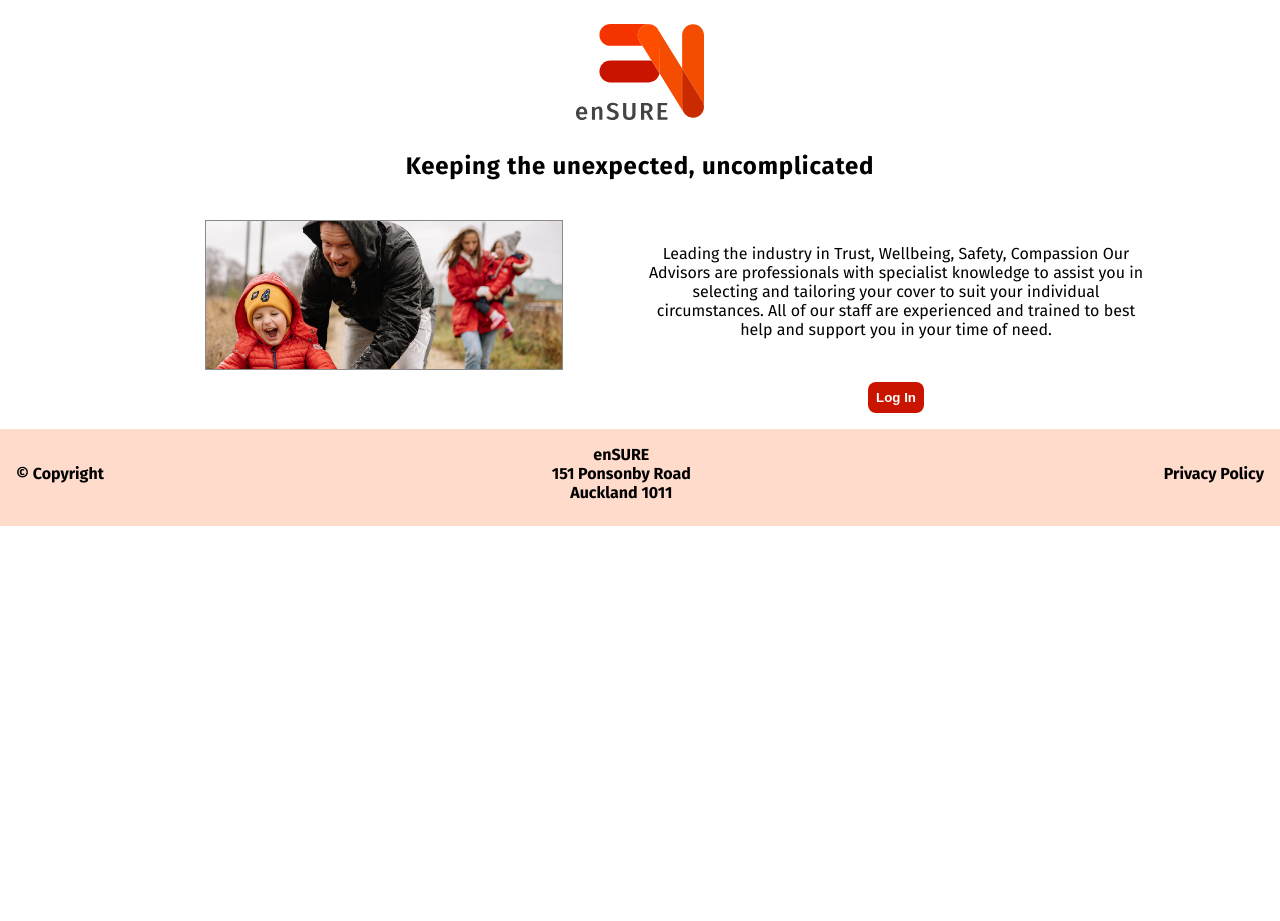
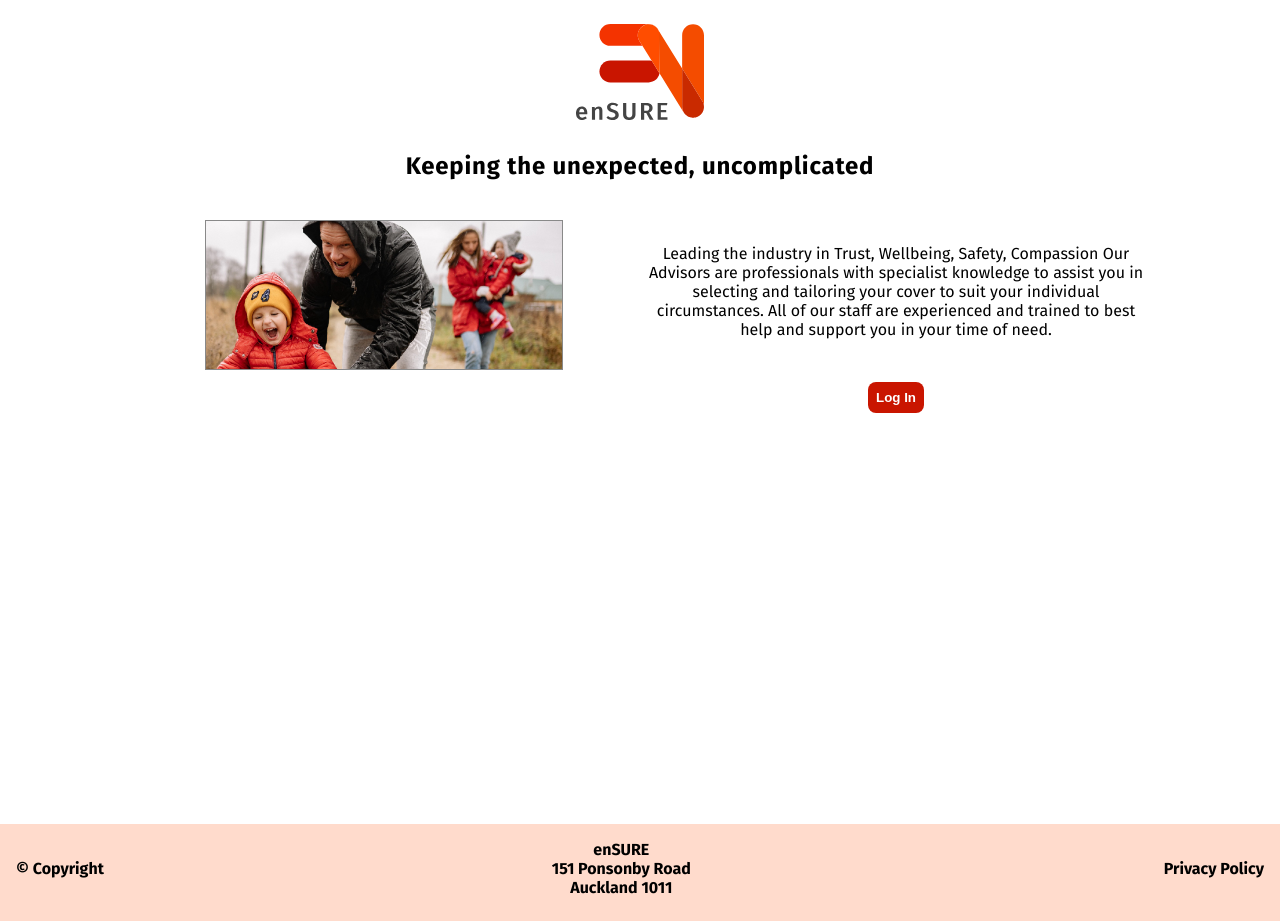
Before and after one commit to oliverEddy/claims-form, a React (Create React App) app in the folder client/: page / in a window 1280 px wide. Before the commit the page ends 800 px from the top, so only its background shows below. Built offline with nearby package versions, Linux system fonts and the light colour scheme.

Commit message:
final changes to footer hopefully!

```diff
--- a/client/src/App.css
+++ b/client/src/App.css
@@ -1,3 +1,8 @@
+body {
+  min-height: 100vh;
+
+}
+
 .logo-img {
   width: 20%;
   margin: 1.5rem auto;
--- a/client/src/App.js
+++ b/client/src/App.js
@@ -20,7 +20,7 @@ function App() {
       {/* <div>
       <LogInButton />
     </div> */}
-      <div className="container">
+      <body className="container">
         <img className="logo-img" src={logo} alt="ensure logo" />
         <Routes>
         <Route exact path="/" element={<Homepage />} />
@@ -30,7 +30,7 @@ function App() {
           <Route exact path="/claims-form" element={<InputForm />}></Route>
         </Routes>
 
-      </div>
+      </body>
       <Footer />
     </>
   );
--- a/client/src/components/Footer.css
+++ b/client/src/components/Footer.css
@@ -15,7 +15,7 @@
   margin: 1rem;
   margin-top: 0;
   color: black;
-  font-size: 0.8rem;
+  font-size: 0.6rem;
   font-weight: bold;
 }
 
--- a/client/src/index.css
+++ b/client/src/index.css
@@ -12,12 +12,3 @@
   padding: 0;
   box-sizing: border-box;
 }
-body {
-
-
-}
-
-/* code {
-  font-family: source-code-pro, Menlo, Monaco, Consolas, 'Courier New',
-    monospace;
-} */
```
